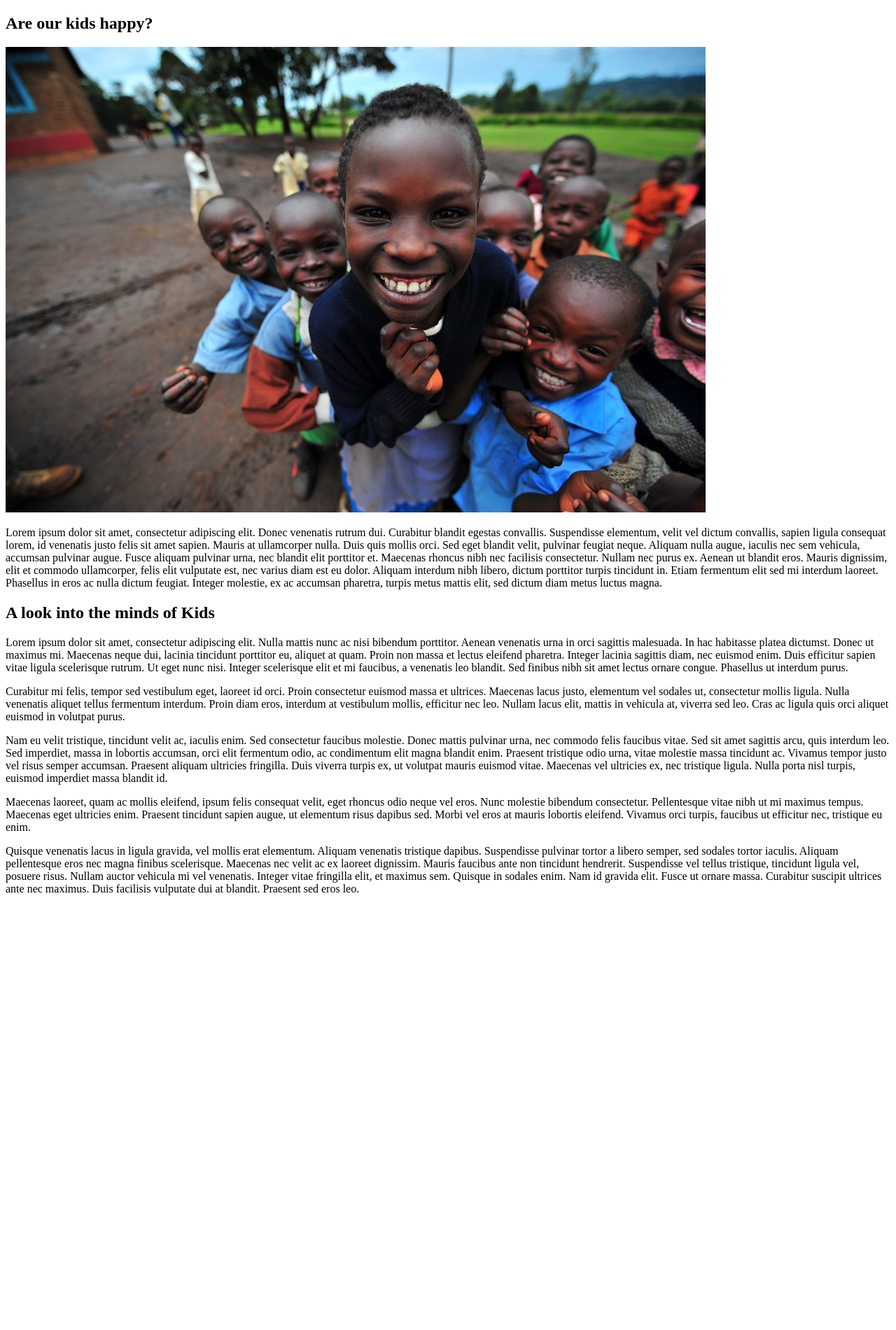
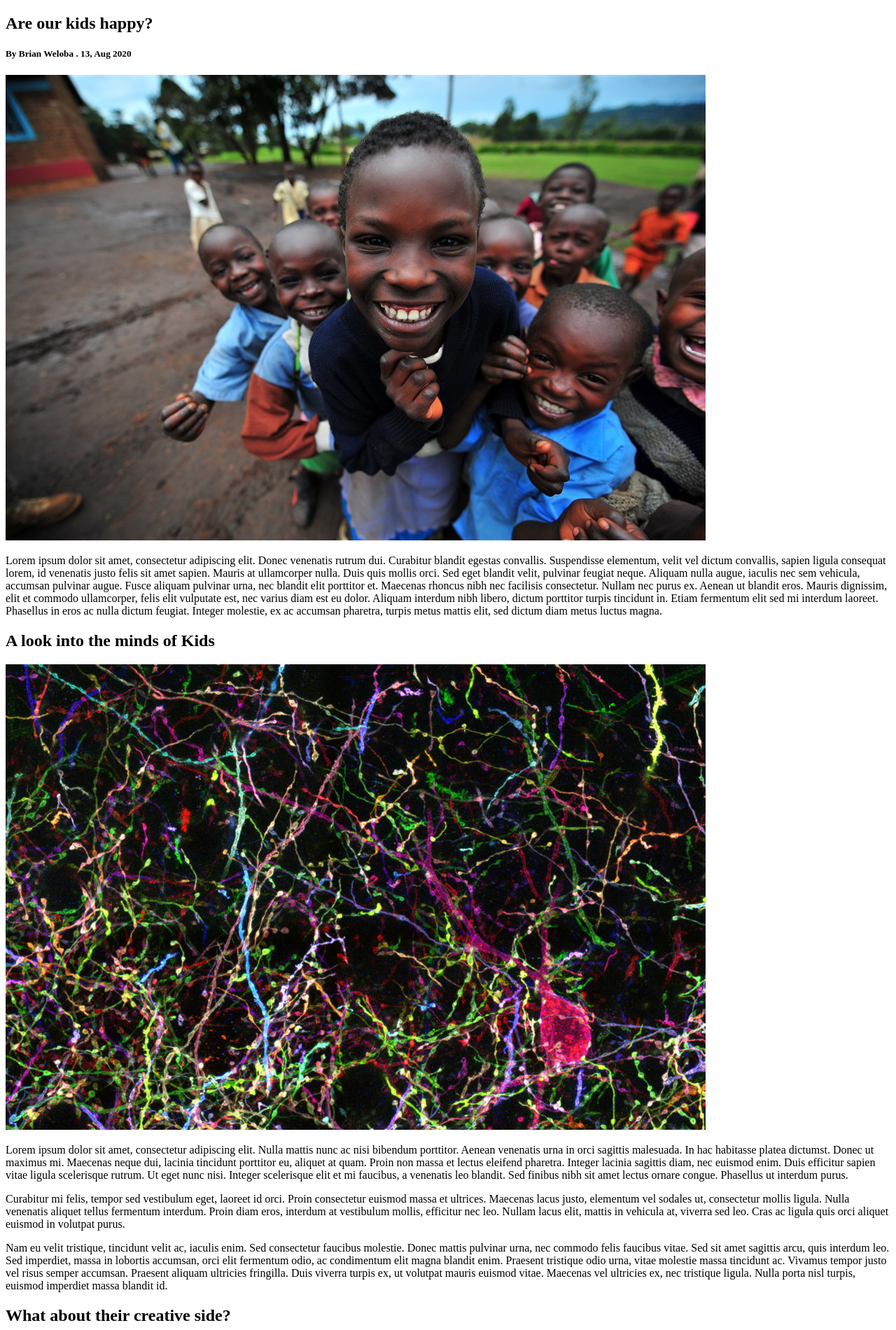
Before and after one commit to Brian-Weloba/news-article, a plain HTML site: page news-article.html in a window 1280 px wide. Shown: the top 1900 px of the page at 70% size. Before the commit the page ends 1295 px from the top, so only its background shows below. Drawn offline with Linux system fonts and the light colour scheme.

Commit message:
add more images and subtopics

```diff
--- a/news-article.html
+++ b/news-article.html
@@ -7,12 +7,14 @@
 
 <body>
     <h2 class="intro">Are our kids happy?</h2>
+    <h5 class="author">By <span class="author">Brian Weloba</span> . <span class="date">13, Aug 2020</span></h5>
     <img class="intro" src="images/kids.jpg" alt="kids smiling">
     <p class="intro">Lorem ipsum dolor sit amet, consectetur adipiscing elit. Donec venenatis rutrum dui. Curabitur blandit egestas convallis. Suspendisse elementum, velit vel dictum convallis, sapien ligula consequat lorem, id venenatis justo felis sit amet sapien. Mauris
         at ullamcorper nulla. Duis quis mollis orci. Sed eget blandit velit, pulvinar feugiat neque. Aliquam nulla augue, iaculis nec sem vehicula, accumsan pulvinar augue. Fusce aliquam pulvinar urna, nec blandit elit porttitor et. Maecenas rhoncus nibh
         nec facilisis consectetur. Nullam nec purus ex. Aenean ut blandit eros. Mauris dignissim, elit et commodo ullamcorper, felis elit vulputate est, nec varius diam est eu dolor. Aliquam interdum nibh libero, dictum porttitor turpis tincidunt in.
         Etiam fermentum elit sed mi interdum laoreet. Phasellus in eros ac nulla dictum feugiat. Integer molestie, ex ac accumsan pharetra, turpis metus mattis elit, sed dictum diam metus luctus magna.</p>
     <h2 class="body">A look into the minds of Kids</h2>
+    <img class="body" src="images/neurons.jpg" alt="neurons in the brain">
     <p class=body>Lorem ipsum dolor sit amet, consectetur adipiscing elit. Nulla mattis nunc ac nisi bibendum porttitor. Aenean venenatis urna in orci sagittis malesuada. In hac habitasse platea dictumst. Donec ut maximus mi. Maecenas neque dui, lacinia tincidunt porttitor
         eu, aliquet at quam. Proin non massa et lectus eleifend pharetra. Integer lacinia sagittis diam, nec euismod enim. Duis efficitur sapien vitae ligula scelerisque rutrum. Ut eget nunc nisi. Integer scelerisque elit et mi faucibus, a venenatis leo
         blandit. Sed finibus nibh sit amet lectus ornare congue. Phasellus ut interdum purus.</p>
@@ -21,6 +23,8 @@
     <p class=body>Nam eu velit tristique, tincidunt velit ac, iaculis enim. Sed consectetur faucibus molestie. Donec mattis pulvinar urna, nec commodo felis faucibus vitae. Sed sit amet sagittis arcu, quis interdum leo. Sed imperdiet, massa in lobortis accumsan, orci
         elit fermentum odio, ac condimentum elit magna blandit enim. Praesent tristique odio urna, vitae molestie massa tincidunt ac. Vivamus tempor justo vel risus semper accumsan. Praesent aliquam ultricies fringilla. Duis viverra turpis ex, ut volutpat
         mauris euismod vitae. Maecenas vel ultricies ex, nec tristique ligula. Nulla porta nisl turpis, euismod imperdiet massa blandit id.</p>
+    <h2 class="body">What about their creative side?</h2>
+    <img class="body" src="images/brain.jpg" alt="the two halves of the brain">
     <p class=body>Maecenas laoreet, quam ac mollis eleifend, ipsum felis consequat velit, eget rhoncus odio neque vel eros. Nunc molestie bibendum consectetur. Pellentesque vitae nibh ut mi maximus tempus. Maecenas eget ultricies enim. Praesent tincidunt sapien augue,
         ut elementum risus dapibus sed. Morbi vel eros at mauris lobortis eleifend. Vivamus orci turpis, faucibus ut efficitur nec, tristique eu enim.</p>
     <p class=body>Quisque venenatis lacus in ligula gravida, vel mollis erat elementum. Aliquam venenatis tristique dapibus. Suspendisse pulvinar tortor a libero semper, sed sodales tortor iaculis. Aliquam pellentesque eros nec magna finibus scelerisque. Maecenas nec
```
Also changed, not shown: images/brain.jpg (added), images/neurons.jpg (added).
